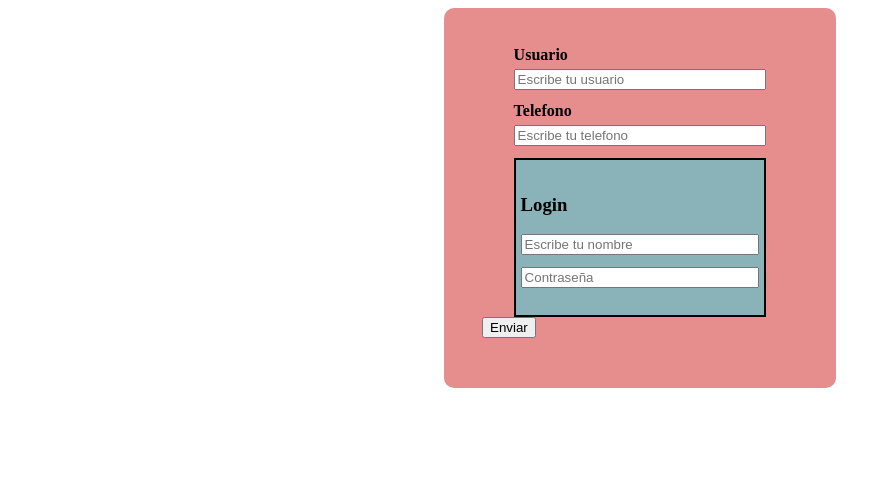
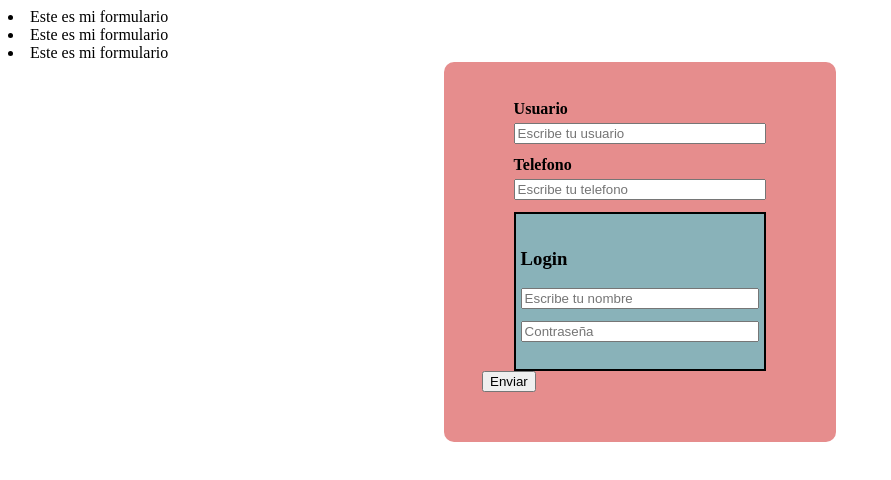
Before and after one commit to HugoAlcachofaGalaxial/Formulario, a plain HTML site: page index.html in a window 1280 px wide. Shown: the whole page, without its empty margins (0-891 px from the left). Drawn offline with Linux system fonts and the light colour scheme.

Commit message:
cam,bio prueba

```diff
--- a/index.html
+++ b/index.html
@@ -7,6 +7,10 @@
     <title>Document</title>
 </head>
 <body>
+    <li>Este es mi formulario</li>
+    <li>Este es mi formulario</li>
+    <li>Este es mi formulario</li>
+
     <form name="formulario" action="ejecutar-codigo-php" method="post" id="miFormulario">
         <div>
             <label for="mitexto">Usuario</label>
```
